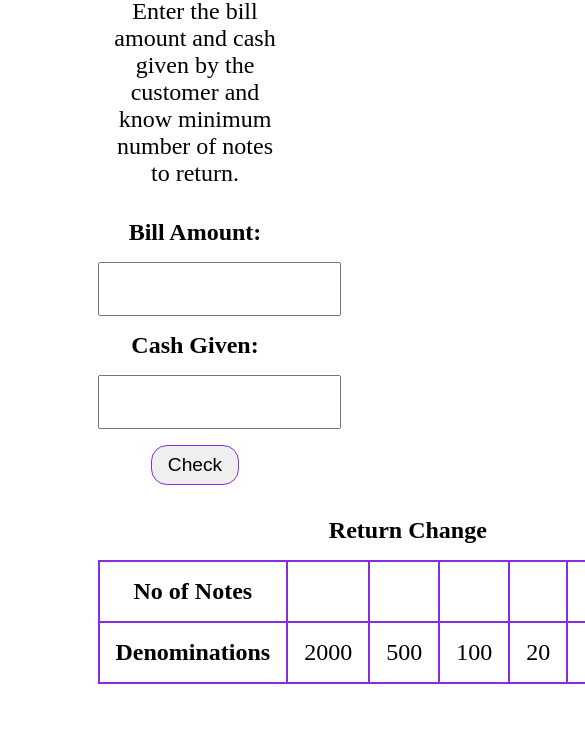
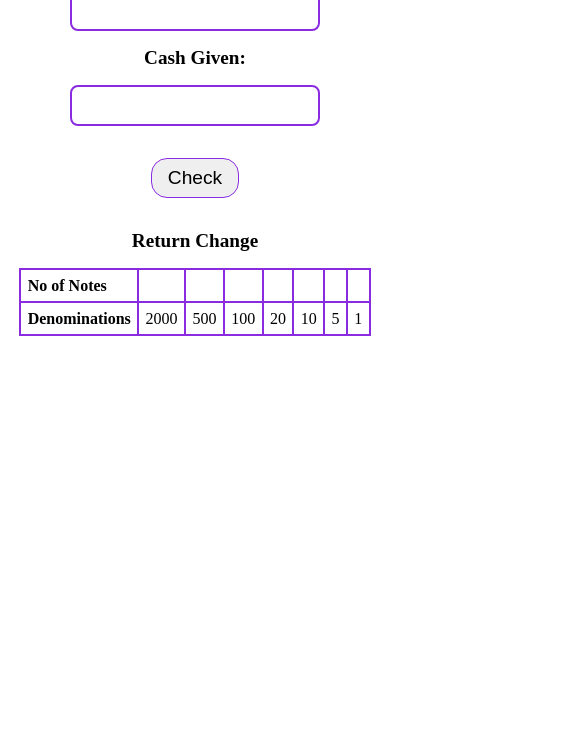
Before and after one commit to anandsr21harshit/CashRegister, a plain HTML site: page index.html in a window 390 px wide. Shown: the part 247-995 px from the top of the page, 585 px wide, since content can reach past the window. After the commit the page ends 844 px from the top, so only its background shows below. Drawn offline with Linux system fonts and the light colour scheme.

Commit message:
responsive

```diff
--- a/index.html
+++ b/index.html
@@ -8,7 +8,8 @@
     <title>Document</title>
 </head>
 <body>
-    <div class="container">
+    <main class="container">
+        <div>
             <h1 class="heading">Cash Register Manager</h1>
             <p class="description">
                 Enter the bill amount and cash given by the customer and know minimum number of notes to return.
@@ -22,6 +23,7 @@
 
             <table class="change-table">
                 <caption>Return Change</caption>
+                <tbody>
                     <tr>
                         <th>No of Notes</th>
                         <td class="noOfNotes"></td>
@@ -42,8 +44,11 @@
                         <td>5</td>
                         <td>1</td>
                     </tr>
+                </tbody>
             </table>
         </div>
+    </main>
+
     <script src="script.js"></script>
 </body>
 </html>
--- a/style.css
+++ b/style.css
@@ -3,32 +3,41 @@
     padding: 0;
     box-sizing: border-box;
 }
+body{
+    min-width: 100vw;
+}
+
+/* container  */
+
 .container{
-    width: 50%;
+    margin: 4rem auto;
     text-align: center;
-    margin: 4rem auto;
 }
 
 .heading{
     color: blueviolet;
-    font-size: 3rem;
 }
 
 .description{
-    font-size: 1.5rem;
-    padding: 1rem;
-    margin-bottom: 1rem;
+    font-size: 1.2rem;
+    margin: 1rem;
 }
+
 label{
     display: block;
-    font-size: 1.5rem;
-    margin: 1rem 0rem;
+    font-size: 1.2rem;
     font-weight: bold;
 }
 
 input{
     font-size: 1rem;
-    padding: 1rem;
+    padding: 0.6rem 1rem;
+    margin: 1rem;
+    border: 2px solid blueviolet;
+    border-radius: 0.5rem;
+    outline: white;
+    width: 100%;
+    max-width: 250px;
 }
 #check{
     display: block;
@@ -38,21 +47,28 @@ input{
     border-radius: 1rem;
     border: 1px solid blueviolet;
 }
+#check:hover{
+    cursor: pointer;
+}
+
+/* table  */
 
 .change-table{
     width: 50%;
     margin: auto;
+    text-align: justify;
+    border-collapse: collapse;
 }
 
 .change-table caption{
-    font-size: 1.5rem;
-    padding: 1rem;
+    margin: 1rem auto;
+    font-size: 1.2rem;
     font-weight: bold;
 }
 
-table,th,td{
+th,td{
     border: 2px solid blueviolet;
+    width: 0%;
     border-collapse: collapse;
-    padding: 1rem;
-    font-size: 1.5rem;
+    padding: 0.4rem;
 }
```
Lines whose indentation alone changed are shown as unchanged.
